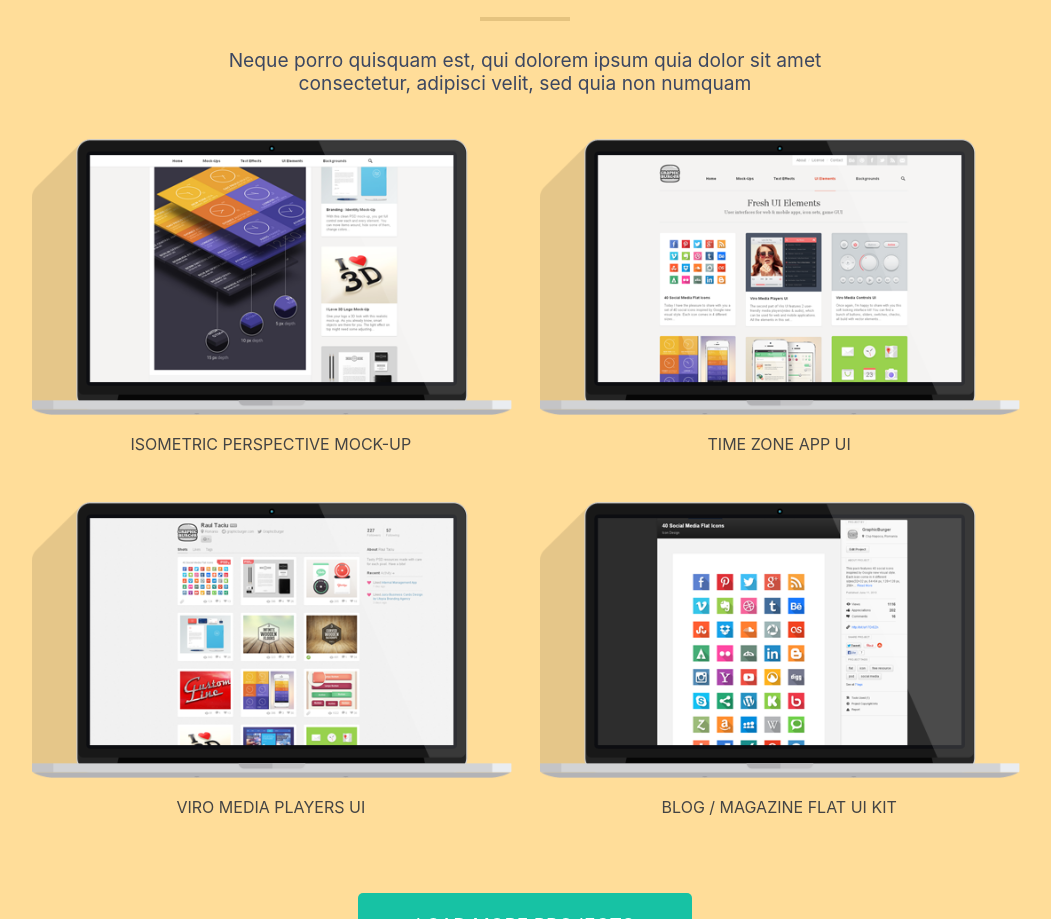
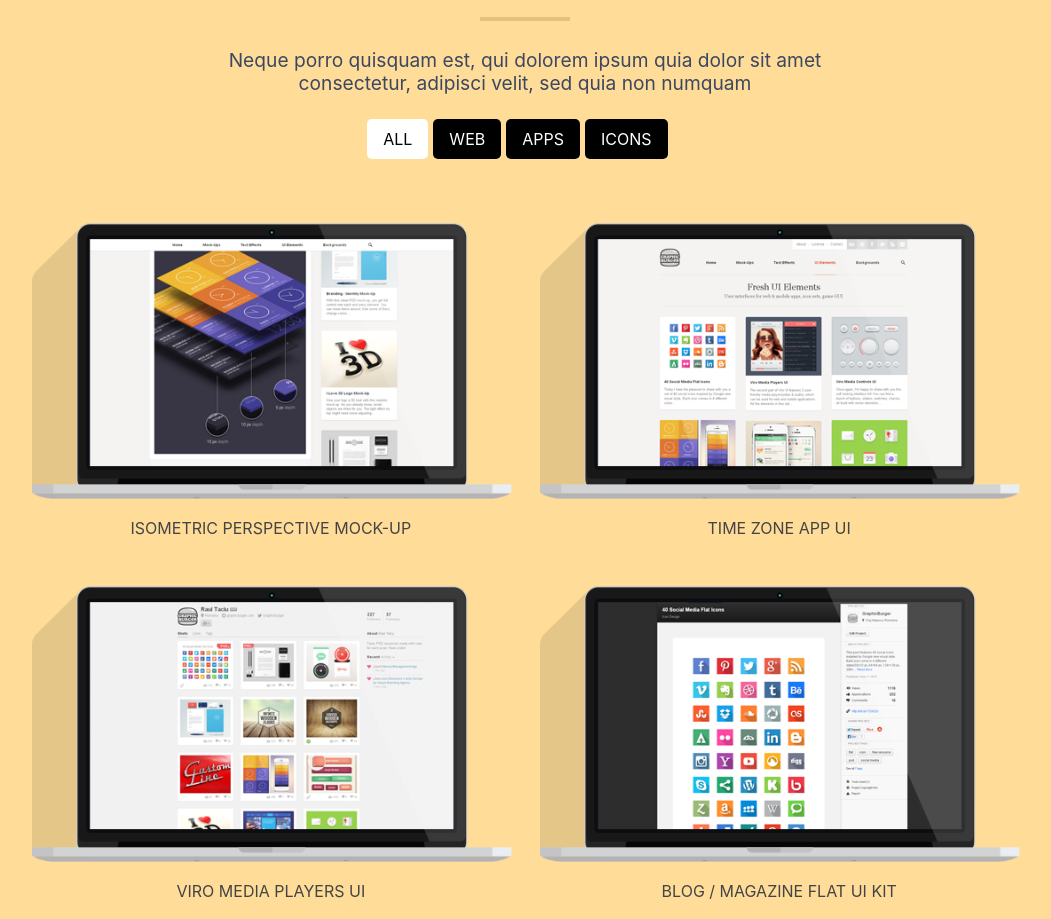
Before and after one commit to Brandon53dd/primerparcial, a plain HTML site: page cuda.com-master/index.html in a window 1280 px wide. Shown: the part 2924-3843 px from the top of the page, without its empty margins (115-1166 px from the left). Drawn offline with Linux system fonts and the light colour scheme.

Commit message:
Se concluyó sección 'PORTFOLIO'. Falta dar funcionalidad a el nav de la sección

```diff
--- a/cuda.com-master/css/estilo.css
+++ b/cuda.com-master/css/estilo.css
@@ -272,6 +272,23 @@ header .nav-link:hover, header .active{background: #643a79; color: #fff;}
 	font-weight: 400;
 	text-transform:uppercase;
 }
+
+.portfolio nav{
+    text-align: center;
+    margin-bottom:20px;
+}
+.portfolio .nav-link{
+    color: #fff;
+    border-radius: 5px;
+    margin-right: 5px;
+    background: #000;
+}
+.portfolio .nav-link:hover,
+.portfolio .active{
+
+    background: #fff;
+    color: #000;
+}
 /*END PORTFOLIO SECTION*/
 
 /*BUTTONS*/
@@ -311,6 +328,8 @@ header .nav-link:hover, header .active{background: #643a79; color: #fff;}
 	border-bottom:4px solid #14a58c;
 }
 .green-button a:hover{
+    text-decoration: none;
+    color: #FFF;
 	background:#00B495;
 }
 /*BUTTONS*/
--- a/cuda.com-master/index.html
+++ b/cuda.com-master/index.html
@@ -198,6 +198,19 @@
 					</div>
 				</div>
 				<br>
+				<div class="row">
+					<div class="col-sm-6 offset-4">
+						<nav>
+							<ul class="nav">
+								<li class="nav-item"><a href="#" class="nav-link active">ALL</a></li>
+								<li class="nav-item"><a href="#" class="nav-link">WEB</a></li>
+								<li class="nav-item"><a href="#" class="nav-link">APPS</a></li>
+								<li class="nav-item"><a href="#" class="nav-link">ICONS</a></li>
+							</ul>
+						</nav>
+					</div>
+				</div>
+				<br>
 				<div class="row list">
 					<div class="col-sm-6 group">
 						<img src="img/cuda-isometric.png" alt="">
```
